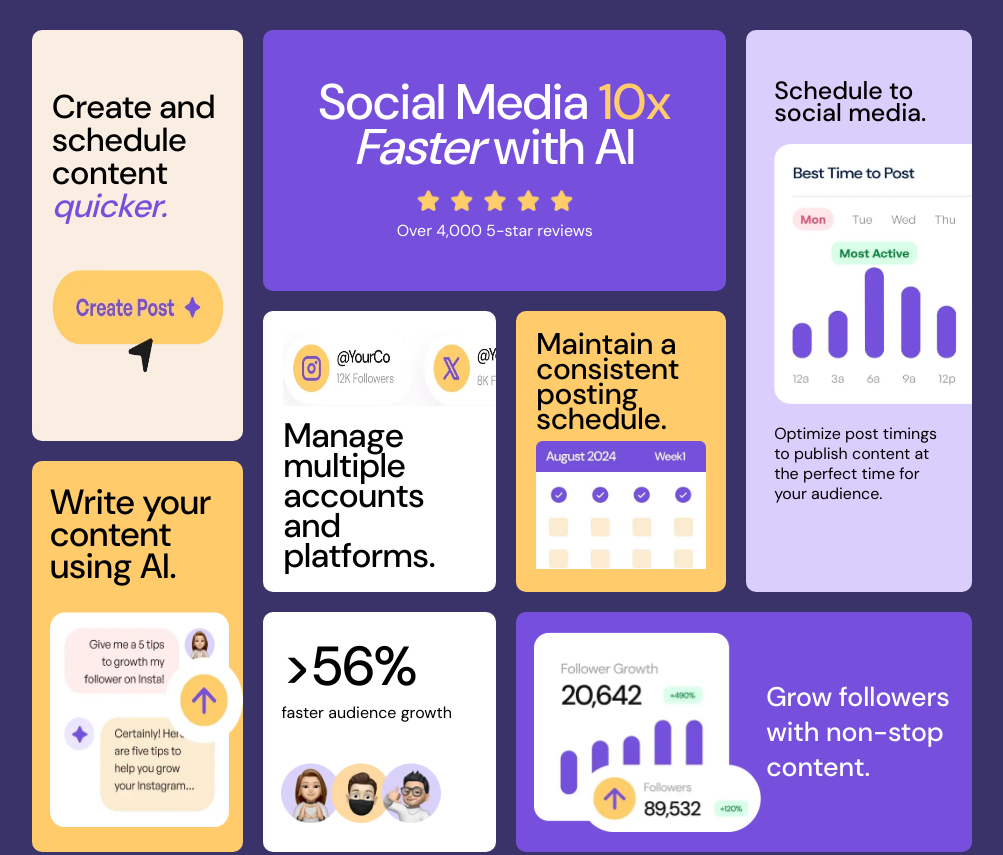
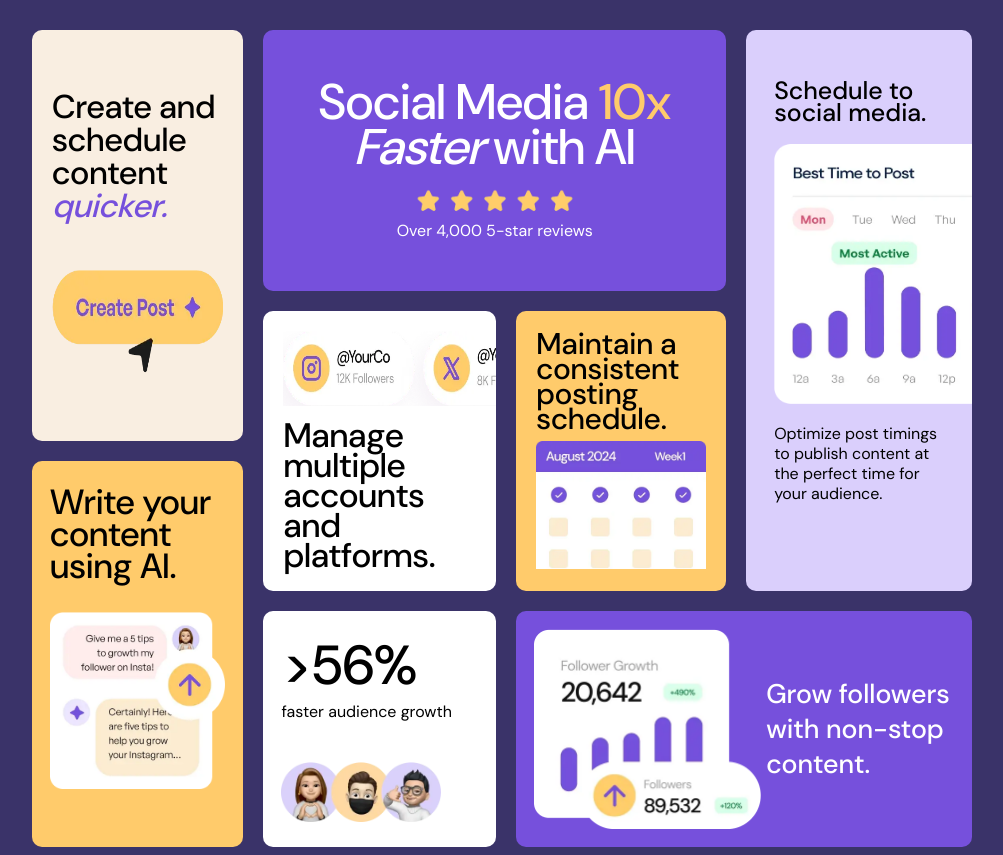
Before and after one commit to baselelsrogy/bento-grid, a plain HTML site: page index.html in a window 1280 px wide. Shown: the top 855 px of the page, without its empty margins (138-1141 px from the left). Drawn offline with Linux system fonts and the light colour scheme.

Commit message:
remove width and height from ai post

```diff
--- a/style.css
+++ b/style.css
@@ -179,10 +179,6 @@ img {
     font-size: 3.5rem;
     line-height: 3.2rem;
 }
-.ai-post {
-    width: 19.3rem;
-    height: 21.5rem;
-}
 /* END CONTENT AI */
 /* MANAGE CARD */
 .manage {
```
